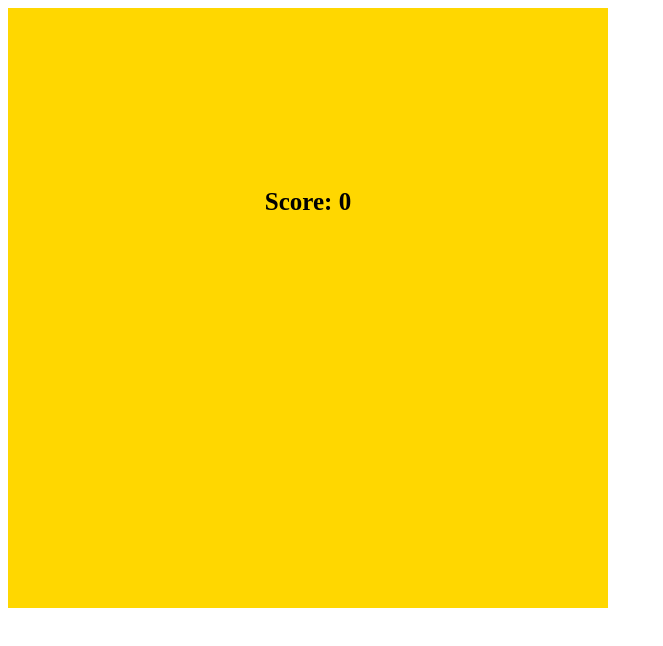
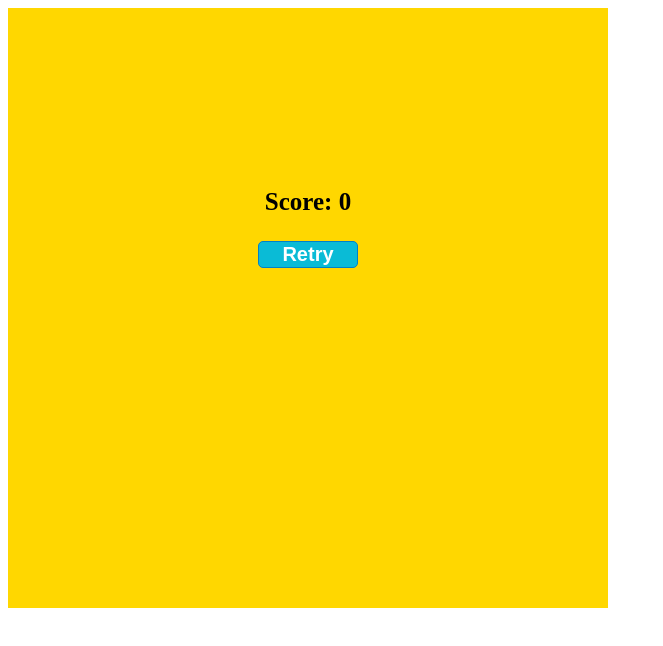
Before and after one commit to ardaorkin/bounce-ball, a plain HTML site: page index.html in a window 1280 px wide. Shown: the whole page, without its empty margins (0-663 px from the left). Drawn offline with Linux system fonts and the light colour scheme.

Commit message:
retry button

```diff
--- a/app.js
+++ b/app.js
@@ -161,8 +161,17 @@ document.addEventListener("DOMContentLoaded", () => {
     result.style.fontSize = "25px";
     result.style.fontWeight = "bolder";
     result.style.textAlign = "center";
+    result.innerHTML = "Score: " + score;
+    result.style.display = "flex";
+    result.style.flexDirection = "column";
+    result.style.alignItems = "center";
 
-    result.innerHTML = "Score: " + score;
+    const retry = document.createElement("button");
+    retry.classList.add("retry");
+    retry.innerText = "Retry";
+
+    retry.addEventListener("click", () => window.location.reload());
+    result.appendChild(retry);
   }
 
   function controls(event) {
--- a/style.css
+++ b/style.css
@@ -26,3 +26,15 @@
   font-size: larger;
   color: black;
 }
+
+.retry {
+  border: 1px solid rgb(0, 129, 199);
+  width: 100px;
+  font-size: 20px;
+  font-weight: bolder;
+  color: rgb(255, 255, 255);
+  background: rgb(10, 187, 214);
+  border-radius: 5px;
+  cursor: pointer;
+  margin-top: 25px;
+}
```
